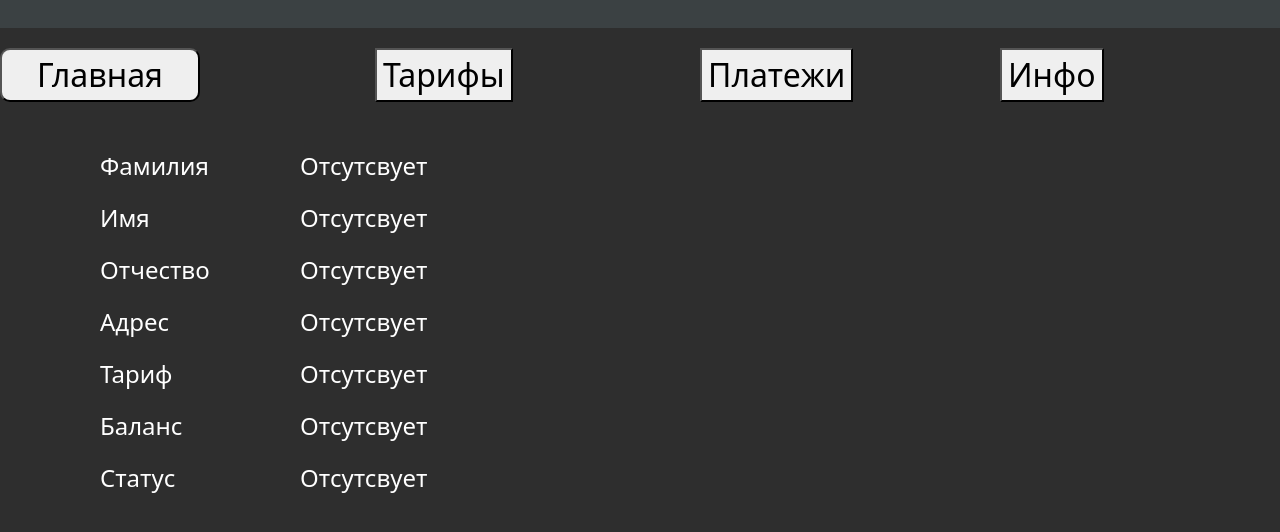
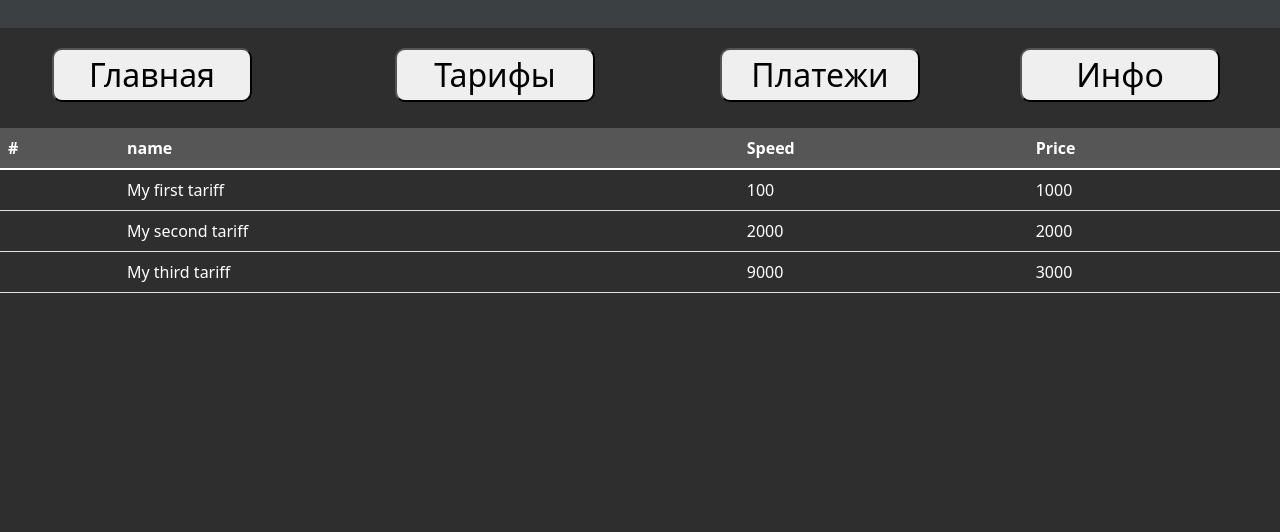
Before and after one commit to Elitamonolita/React-client, a React app: page / in a window 1280 px wide. Shown: the part 72-604 px from the top of the page. Built offline with nearby package versions, Linux system fonts and the light colour scheme.

Commit message:
Добавил страницу тарифов

```diff
--- a/public/index.html
+++ b/public/index.html
@@ -7,7 +7,7 @@
     <link rel="stylesheet" href="https://cdn.jsdelivr.net/npm/bootstrap@5.1.3/dist/css/bootstrap.min.css">
     <link rel="stylesheet" href="Css.css" type="text/css" rel="stylesheet">
     <link rel="stylesheet" href="info.css" rel="stylesheet">
-<!--        <link rel="stylesheet" href="../src/blocks.js">-->
+<!--        <link rel="stylesheet" href="../src/menu.js">-->
     </head>
     <body>
 <!-- шапка -->
@@ -18,26 +18,7 @@
 
 <div id="Block-list"></div>
 
- <!-- Информация пользователя -->
- <div class="info">
- <p>Фамилия</p>
- <p>Имя</p>
- <p>Отчество</p>
- <p>Адрес</p>
- <p>Тариф</p>
- <p>Баланс</p>
- <p>Статус</p>
- </div>
 
- <div class="Par">
-    <p>Отсутсвует</p>
-    <p>Отсутсвует</p>
-    <p>Отсутсвует</p>
-    <p>Отсутсвует</p>
-    <p>Отсутсвует</p>
-    <p>Отсутсвует</p>
-    <p>Отсутсвует</p>
-    </div>
 
     </body>
 
--- a/src/blocks.js
+++ /dev/null
@@ -1,35 +0,0 @@
-import React, {Component} from 'react'
-import './blocks.css';
-import './status.css';
-import './clickstatus.css';
-export default class BlockStyle extends  Component {
-    state = {
-        done: false
-    };
-    onLabelClick = () => {
-      this.setState({
-          done: true
-      });
-    };
-
-    render() {
-        const {done} = this.state;
-
-        let className = 'style ';
-        if (done) {
-            className += 'Status';
-        }
-        console.log({className})
-        return (
-
-            <div className="list">
-            <div>
-                <button className={className} onClick={this.onLabelClick}>    Главная    </button>
-                <button className="block-2 ">    Тарифы     </button>
-                <button className="block-3">    Платежи    </button>
-                <button className="block-4">     Инфо      </button>
-            </div>
-        </div>
-        )
-    };
-}
--- /dev/null
+++ b/src/components/main-page/main-page.js
@@ -0,0 +1,35 @@
+const MainPage = () => {
+    const clientData =
+        {id: 2,
+        name: "Sergey",
+        surename: "Bespalov",
+        middlename: "Michailovich",
+        address: "Baturina",
+        login: "serg",
+        phone: "+79101874245",
+        email: "serg-bs@yandex.ru" }
+    return (
+        <div>
+        <div className="Par">
+            <p>{ clientData.name }</p>
+            <p>{ clientData.surename }</p>
+            <p>{ clientData.middlename}</p>
+            <p> {clientData.address}</p>
+            <p> {clientData.login}</p>
+            <p> {clientData.phone}</p>
+            <p> {clientData.email}</p>
+        </div>
+    <p className="info">
+        <p>Фамилия</p>
+        <p>Имя</p>
+        <p>Отчество</p>
+        <p>Адрес</p>
+        <p>Тариф</p>
+        <p>Баланс</p>
+        <p>Статус</p>
+    </p>
+        </div>
+
+);
+};
+export default MainPage
--- a/src/blocks.css
+++ b/src/components/menu/menu.css
@@ -2,6 +2,7 @@
     font-size: xx-large;
     position: absolute;
     top: 120px;
+     margin-left: 20px;
     }
 .style {
     position: absolute;
--- /dev/null
+++ b/src/components/menu/menu.js
@@ -0,0 +1,43 @@
+import React, {Component} from 'react'
+import './menu.css';
+import '../../status.css';
+import '../../clickstatus.css';
+export default class Menu extends  Component {
+    state = {
+        done: false
+    };
+    MainClick = () => {
+      this.setState(({done}) => {
+          return {
+              done: !done
+          }
+      });
+    };
+
+    render() {
+        const {done} = this.state;
+
+        let class1 = 'style ';
+        if (done) {
+            class1 += 'Status';
+        }
+        console.log({class1})
+
+        return (
+            <ul className="list">
+                <il>
+                <button className={class1} onClick={this.MainClick}>    Главная    </button>
+                </il>
+                <il className="block-2">
+                <button className={class1}>    Тарифы     </button>
+                </il>
+                <il className="block-3">
+                <button className={class1}>    Платежи    </button>
+                </il>
+                <il className="block-4">
+                <button className={class1}>     Инфо      </button>
+                </il>
+        </ul>
+        )
+    };
+}
--- /dev/null
+++ b/src/components/tarrifs/list.css
@@ -0,0 +1,8 @@
+.position {
+    position: absolute;
+    top: 200px;
+    color: white;
+}
+.list-head {
+    background-color: #565656;
+}
--- /dev/null
+++ b/src/components/tarrifs/tariffs.js
@@ -0,0 +1,33 @@
+import React from "react";
+import "./list.css"
+import tariffsitems from "./tariffsitems";
+import Tariffsitems from "./tariffsitems";
+const Tariffs = () => {
+    const tariffData = [
+        { name: "My first tariff", speed: 100, price: 1000},
+        { name: "My second tariff", speed: 2000, price: 2000},
+        { name: "My third tariff", speed: 9000, price: 3000}
+    ];
+    const elements = tariffData.map((item) => {
+        return (
+            <Tariffsitems tariff={item}/>
+        )
+    })
+    return (
+        <table className="table position">
+            <thead className="list-head">
+            <tr>
+                <th scope="col">#</th>
+                <th scope="col">name</th>
+                <th scope="col">Speed</th>
+                <th scope="col">Price</th>
+            </tr>
+            </thead>
+            <tbody>{elements}</tbody>
+        </table>
+
+
+
+    );
+};
+export default Tariffs
--- /dev/null
+++ b/src/components/tarrifs/tariffsitems.js
@@ -0,0 +1,16 @@
+import React from "react";
+
+const Tariffsitems = ({tariff}) => {
+
+    const {name, speed, price} = tariff;
+    return (
+
+        <tr>
+            <th scope="row"></th>
+            <td>{name}</td>
+            <td>{speed}</td>
+            <td>{price}</td>
+        </tr>
+    );
+};
+export default Tariffsitems
--- a/src/index.js
+++ b/src/index.js
@@ -1,10 +1,15 @@
 import React from "react";
 import ReactDOM from 'react-dom';
-import BlockStyle from "../src/blocks.js";
+import Menu from "./components/menu/menu.js";
+import MainPage from "./components/main-page/main-page";
+import Tariffs from "./components/tarrifs/tariffs";
+import clientData from "./components/main-page/main-page"
 const App = () => {
     return (
         <div>
-            <BlockStyle/>
+            <Menu/>
+            {/*<MainPage/>*/}
+            <Tariffs/>
         </div>
     );
 };
```
Also changed, not shown: src/components/main-page/main-page.css (added), 1 other file.
